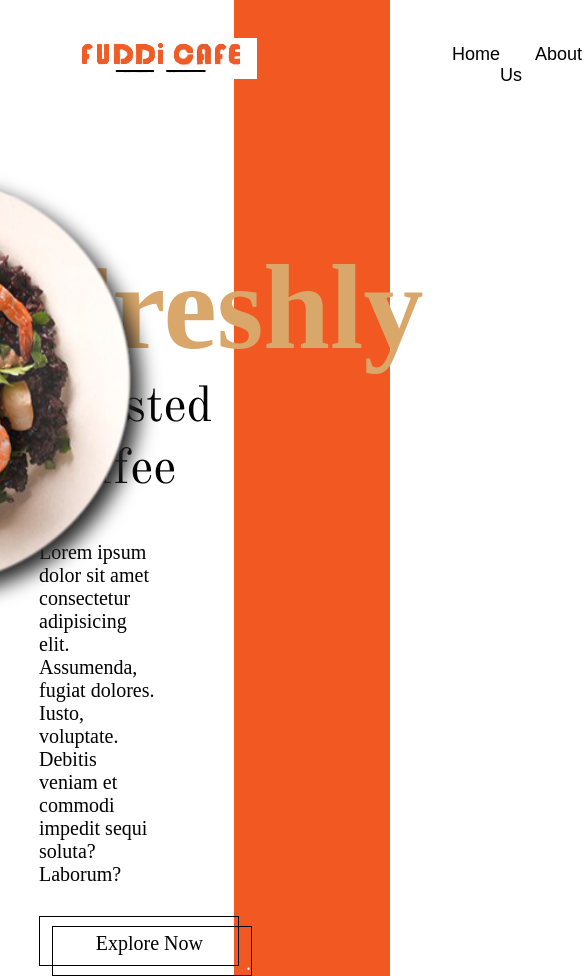
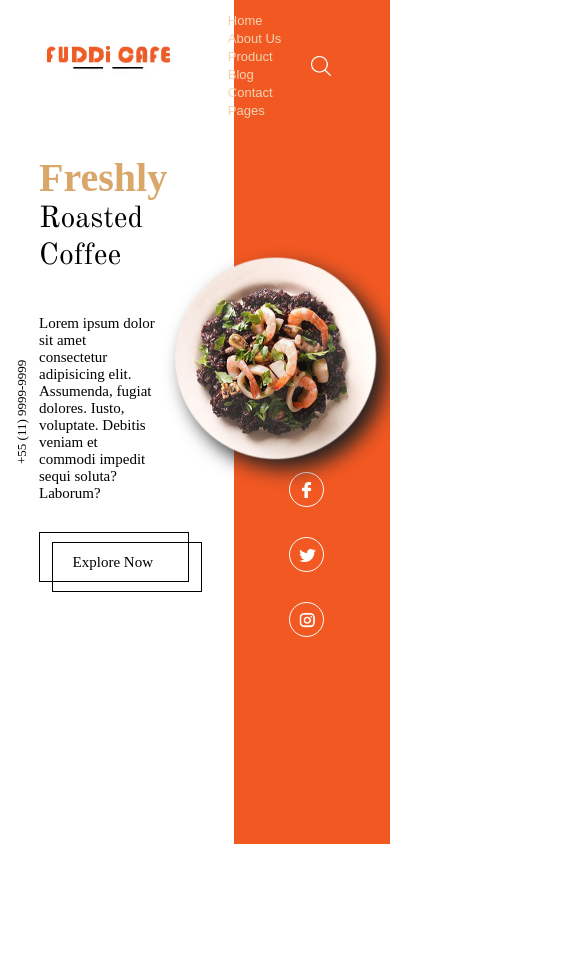
Before and after one commit to luuh-oliveira/projeto_comida, a plain HTML site: page index.html in a window 390 px wide. Shown: the top 976 px of the page, 585 px wide, since content can reach past the window. After the commit the page ends 844 px from the top, so only its background shows below. Drawn offline with nearby package versions, Linux system fonts and the light colour scheme; a web font is replaced by a local one.

Commit message:
Adição de responsividade

```diff
--- a/style.css
+++ b/style.css
@@ -222,3 +222,229 @@ main .botaoExplore:hover{
 .redeInstagram{
     margin-left: 1140px;
 }
+
+@media (max-width: 640px){
+    body{
+        background: linear-gradient(
+      90deg,
+      white 60%,
+      rgb(242, 88, 34) 40%
+    );
+        width: auto;
+        height: 100vh;
+        display: flex;
+        flex-direction: column;
+    }
+
+    header{
+        max-width: 640px;
+        height: 70px;
+        display: flex;
+        padding: 0 2vw;
+        align-items: center;
+    }
+
+    .logo img{
+        width: 150px;
+    }
+
+    img{
+        margin-top: 50px;
+        user-select: none;
+    }
+
+    .botaoMenu{
+        width: 25px;
+        height: 25px;
+        margin-right: 100px;
+        margin-left: -100px;
+    }
+
+    .links {
+        display: flex;
+        flex-direction: column;
+        margin-left: 10px;
+        list-style-type: none;
+        margin-top: 60px;
+    }
+
+    .links a{
+        font-family: Arial, Helvetica, sans-serif;
+        text-decoration: none;
+        font-size: 13px;
+        margin-left: 35px;
+        user-select: none;
+    }
+
+    .preto{
+        display: flex;
+        flex-direction: column;
+    }
+
+    .branco{
+        display: flex;
+        flex-direction: column;
+    }
+
+    .preto a{
+        color: rgb(241, 212, 177);
+    }
+
+
+    .branco a{
+        color: rgb(241, 212, 177);
+    }
+
+
+    .botaoPesquisa{
+        width: 20px;
+        height: 20px;
+        margin-top: 65px;
+        margin-left: 30px;
+    }
+
+    main{
+        width: 50vw;
+        height: 100%;
+        padding: 10vh 10vw;
+        display: flex;
+        flex-direction: column;
+    }
+
+    main h1{
+        font-size: 40px;
+        color: rgb(218,167,106);
+        font-family: cooper-black-std, serif;
+        font-style: normal;
+        user-select: none;
+    }
+
+    main h2{
+        font-size: 30px;
+        font-family: 'Old Standard TT', serif;
+        font-weight: 100;
+        user-select: none;
+    }
+
+    .vertical {
+        margin-left: -105px;
+        margin-top: 160px;
+        position: absolute;
+        width: 190px;
+        height: 110px;
+        transform: rotate(-90deg);
+        -webkit-transform: rotate(-90deg); /* Safari/Chrome */
+        -moz-transform: rotate(-90deg); /* Firefox */
+        -o-transform: rotate(-90deg); /* Opera */
+        -ms-transform: rotate(-90deg); /* IE 9 */
+        user-select: none;
+    }
+
+    .vertical p{
+        font-size: 13px;
+    }
+
+    main p{
+        font-size: 15px;
+        font-weight: 200;
+        max-width: 450px;
+        margin-top: 40px;
+        user-select: none;
+    }
+
+    main a {
+        display: flex;
+        justify-content: flex-end;
+        align-items: flex-end;
+        text-decoration: none;
+        color: black;
+        font-size: 20px;
+        width: 200px;
+        height: 50px;
+        border: solid 1px black;
+        margin-top: 30px;
+        user-select: none;
+        z-index: 1;
+    }
+
+    .botaoExplore{
+        width: 150px;
+    }
+
+    .borda{
+        color: white;
+        width: 150px;
+        height: 50px;
+        border: solid 1px black;
+        margin-left: 13px;
+        margin-top: -40px;
+        z-index: 0;
+        user-select: none;
+    }
+
+    main .botaoExplore:hover{
+        background-color: rgba(218, 168, 106, 0.74);
+        color: white;
+    }
+
+    .botaoTexto{
+        margin-right: 35px;
+        margin-bottom: 10px;
+    }
+
+    .img{
+        right: 530px;
+        position:absolute;
+        width: 150px;
+        -webkit-filter: drop-shadow(10px 10px 10px #222);
+        filter: drop-shadow(10px 10px 10px #222);
+    }
+
+    .prato{
+        width: 140%;
+        height: auto;
+        margin-top: 100px;
+        margin-left: 460px;
+    }
+
+    .redes a{
+        width: 35px;
+        height: 35px;
+        justify-content: center;
+        border: solid 1px white;
+        border-radius: 50px;
+    }
+
+    .facebook{
+        width: 50%;
+        height: auto;
+    }
+
+    .redeFacebook {
+        margin-top: -120px;
+        margin-left: 250px;
+    }
+
+    .twitter{
+        width: 50%;
+        height: auto;
+        margin-bottom: 9px;
+        margin-left: 2px;
+    }
+
+    .redeTwitter{
+        margin-left: 250px;
+    }
+
+    .instagram{
+        width: 50%;
+        height: auto;
+        margin-bottom: 8px;
+        margin-left: 2px;
+    }
+
+    .redeInstagram{
+        margin-left: 250px;
+    }
+
+}
```
